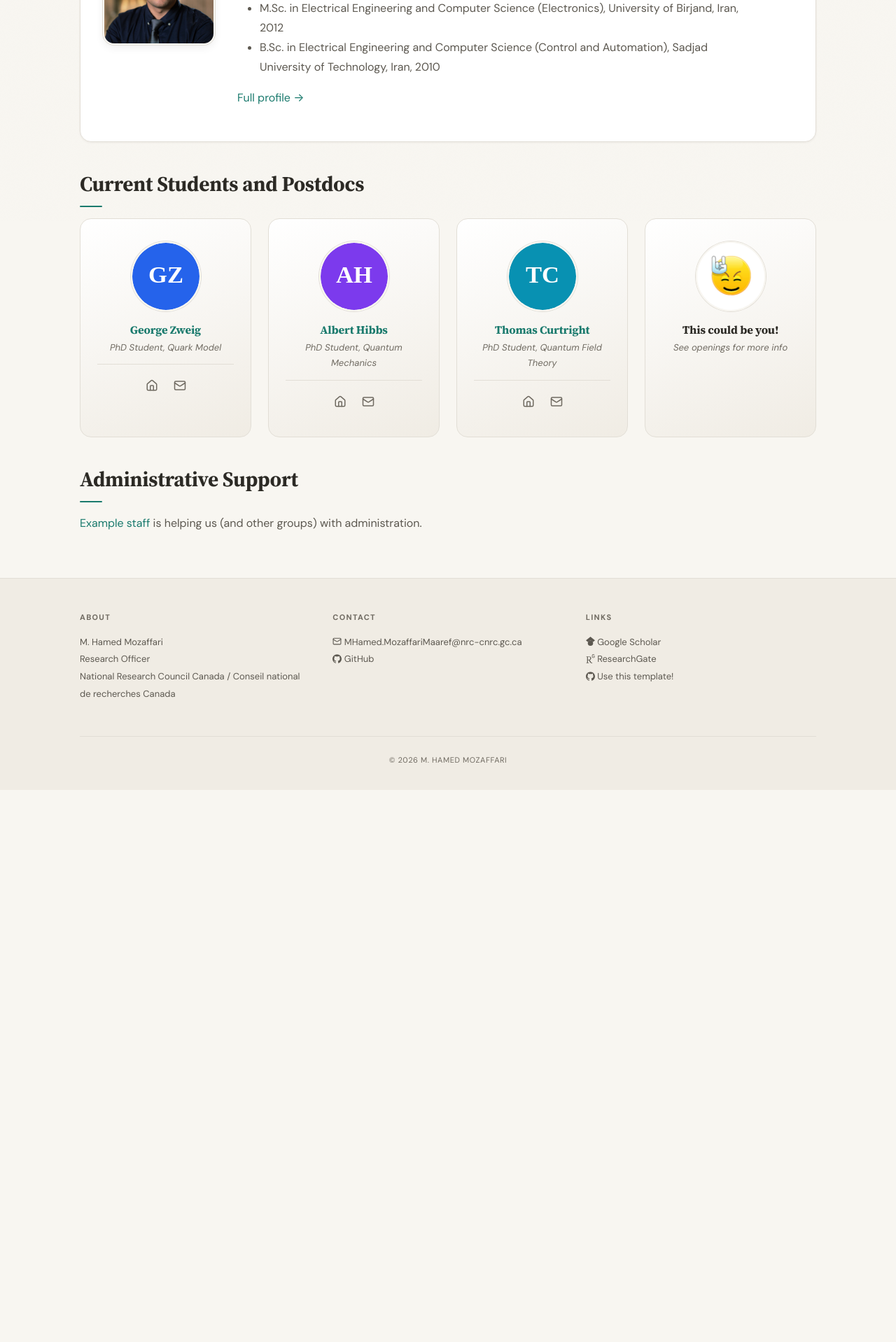
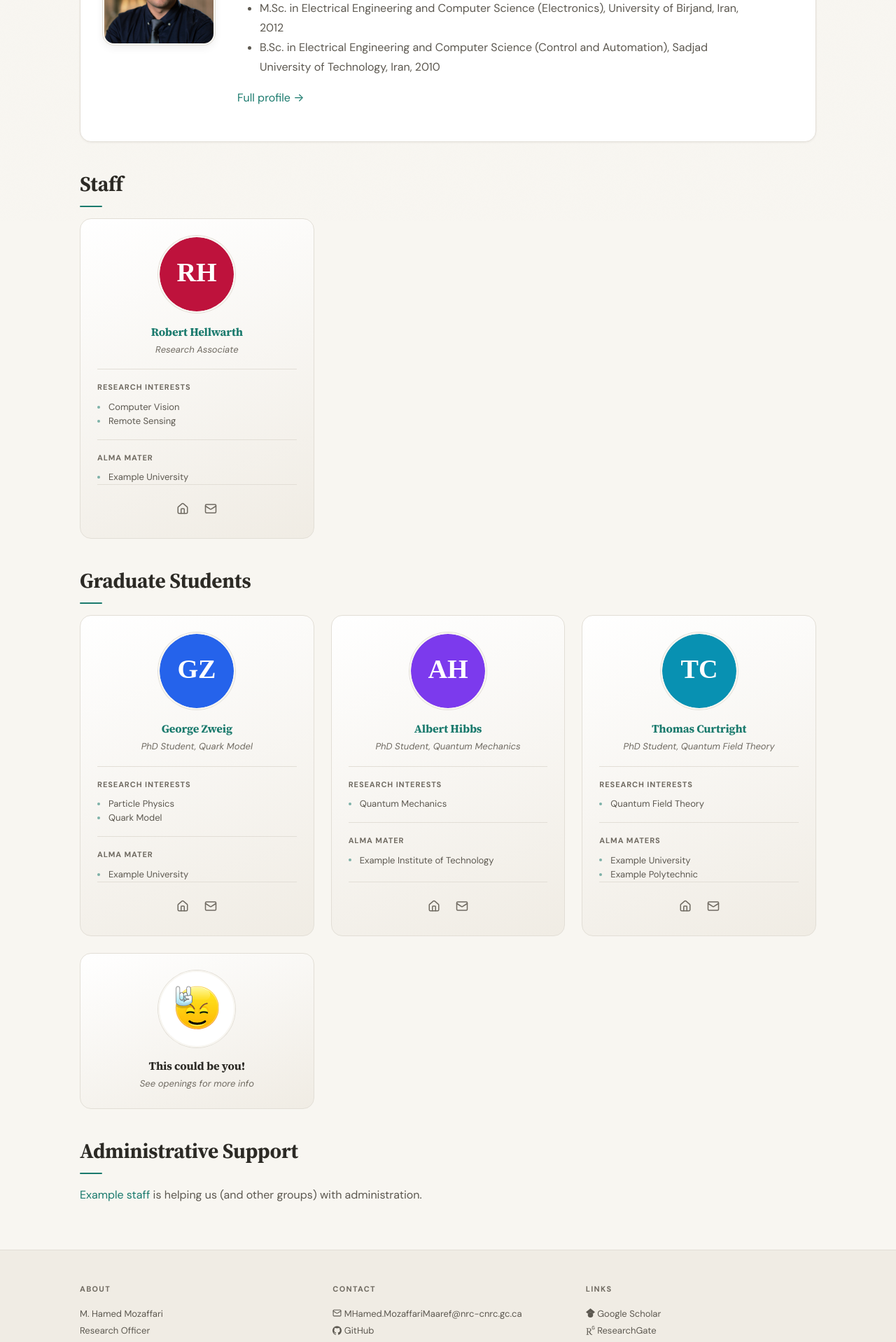
Before and after one commit to Hamed-Mozaffari/Hamed-Mozaffari.github.io, a Jekyll site: the page built from _pages/team.md, in a window 1280 px wide. Shown: the part 584-2502 px from the top of the page at 70% size. Built offline with Jekyll 4.4.1, drawn with Linux system fonts in a browser that asks for light colours; before the commit the page ends 1713 px from its top, so only the background shows below that.

Commit message:
Add files via upload

```diff
--- /dev/null
+++ b/_includes/team_card.html
@@ -0,0 +1,29 @@
+{% assign m = include.member %}
+<div class="team-card team-card-rich">
+<a href="{{ m.url | relative_url }}"><img src="{{ m.photo | prepend: '/images/' | relative_url }}" class="team-photo" alt="{{ m.title }}" width="110" height="110" loading="lazy"></a>
+<h3 class="team-name"><a href="{{ m.url | relative_url }}">{{ m.title }}</a></h3>
+<p class="team-info">{{ m.info }}</p>
+{% if m.interests and m.interests.size > 0 %}
+<div class="team-meta">
+<p class="team-meta-label">Research interests</p>
+<ul class="team-meta-list">
+{% for item in m.interests %}<li>{{ item }}</li>{% endfor %}
+</ul>
+</div>
+{% endif %}
+{% if m.alma_mater and m.alma_mater.size > 0 %}
+<div class="team-meta">
+<p class="team-meta-label">{% if m.alma_mater.size > 1 %}Alma maters{% else %}Alma mater{% endif %}</p>
+<ul class="team-meta-list">
+{% for item in m.alma_mater %}<li>{{ item }}</li>{% endfor %}
+</ul>
+</div>
+{% endif %}
+<div class="team-links">
+<a href="{{ m.url | relative_url }}" class="icon-link" title="Full profile" aria-label="Full profile">{% include icon.html name="house" %}</a>
+{% if m.email %}<a href="mailto:{{ m.email }}" class="icon-link" title="Email" aria-label="Email">{% include icon.html name="envelope" %}</a>{% endif %}
+{% if m.scholar %}<a href="{{ m.scholar }}" class="icon-link" title="Google Scholar" aria-label="Google Scholar">{% include icon.html name="google-scholar" %}</a>{% endif %}
+{% if m.github %}<a href="{{ m.github }}" class="icon-link" title="GitHub" aria-label="GitHub">{% include icon.html name="github" %}</a>{% endif %}
+{% if m.linkedin %}<a href="{{ m.linkedin }}" class="icon-link" title="LinkedIn" aria-label="LinkedIn">{% include icon.html name="linkedin" %}</a>{% endif %}
+</div>
+</div>
--- a/_pages/team.md
+++ b/_pages/team.md
@@ -14,8 +14,18 @@ permalink: /team/
   /team/<file-name>/. Copy _people/_TEMPLATE.md to start a new one.
 {% endcomment %}
 
+{% comment %}
+  Which section a person appears in is set by `group:` in their file:
+    group: management -> next to the PI
+    group: staff      -> Staff
+    group: students   -> Graduate Students  (also the default if `group` is missing)
+  The PI is the one file with `pi: true`.
+{% endcomment %}
+
 {% assign pi_person = site.people | where: "pi", true | first %}
-{% assign members = site.people | where_exp: "p", "p.pi != true" | sort: "order" %}
+{% assign management = site.people | where: "group", "management" | sort: "order" %}
+{% assign staff = site.people | where: "group", "staff" | sort: "order" %}
+{% assign students = site.people | where_exp: "p", "p.pi != true and p.group != 'staff' and p.group != 'management'" | sort: "order" %}
 
 ## PI
 
@@ -46,31 +56,30 @@ permalink: /team/
 </div>
 </div>
 
-{% if members.size > 0 %}
-## Current Students and Postdocs
+{% if management.size > 0 %}
+<div class="team-grid team-grid-rich" markdown="0">
+{% for member in management %}{% include team_card.html member=member %}{% endfor %}
+</div>
+{% endif %}
 
-<div class="team-grid" markdown="0">
-{% for member in members %}
-<div class="team-card">
-<a href="{{ member.url | relative_url }}"><img src="{{ member.photo | prepend: '/images/' | relative_url }}" class="team-photo" alt="{{ member.title }}" width="100" height="100" loading="lazy"></a>
-<h3 class="team-name"><a href="{{ member.url | relative_url }}">{{ member.title }}</a></h3>
-<p class="team-info">{{ member.info }}</p>
-<div class="team-links">
-<a href="{{ member.url | relative_url }}" class="icon-link" title="Profile page" aria-label="Profile page">{% include icon.html name="house" %}</a>
-{% if member.email %}<a href="mailto:{{ member.email }}" class="icon-link" title="Email" aria-label="Email">{% include icon.html name="envelope" %}</a>{% endif %}
-{% if member.scholar %}<a href="{{ member.scholar }}" class="icon-link" title="Google Scholar" aria-label="Google Scholar">{% include icon.html name="google-scholar" %}</a>{% endif %}
-{% if member.github %}<a href="{{ member.github }}" class="icon-link" title="GitHub" aria-label="GitHub">{% include icon.html name="github" %}</a>{% endif %}
+{% if staff.size > 0 %}
+## Staff
+
+<div class="team-grid team-grid-rich" markdown="0">
+{% for member in staff %}{% include team_card.html member=member %}{% endfor %}
 </div>
-</div>
-{% endfor %}
+{% endif %}
 
-<div class="team-card">
-<img src="{{ '/images/rock.jpg' | relative_url }}" class="team-photo" alt="Open position" width="100" height="100" loading="lazy">
+## Graduate Students
+
+<div class="team-grid team-grid-rich" markdown="0">
+{% for member in students %}{% include team_card.html member=member %}{% endfor %}
+<div class="team-card team-card-rich">
+<img src="{{ '/images/rock.jpg' | relative_url }}" class="team-photo" alt="Open position" width="110" height="110" loading="lazy">
 <h3 class="team-name">This could be you!</h3>
 <p class="team-info">See openings for more info</p>
 </div>
 </div>
-{% endif %}
 
 {% if site.data.alumni and site.data.alumni.size > 0 %}
 ## Alumni
--- a/_people/albert-hibbs.md
+++ b/_people/albert-hibbs.md
@@ -1,12 +1,15 @@
 ---
 layout: person
-order: 3
+order: 11
+group: students
 title: "Albert Hibbs"
 info: "PhD Student, Quantum Mechanics"
 photo: team/albert-hibbs.svg
 email: albert.hibbs@example.com
 interests:
   - Quantum Mechanics
+alma_mater:
+  - "Example Institute of Technology"
 ---
 
 Albert is a PhD student working on quantum mechanics.
--- a/_people/george-zweig.md
+++ b/_people/george-zweig.md
@@ -15,6 +16,8 @@ interests:
 education:
   - "M.Sc. in Physics, Example University, 2022"
   - "B.Sc. in Physics, Example University, 2020"
+alma_mater:
+  - "Example University"
 ---
 
 George joined the group as a PhD student and works on the quark model.
--- /dev/null
+++ b/_people/robert-hellwarth.md
@@ -0,0 +1,24 @@
+---
+layout: person
+order: 5
+group: staff
+title: "Robert Hellwarth"
+info: "Research Associate"
+photo: team/robert-hellwarth.svg
+email: robert.hellwarth@example.com
+interests:
+  - Computer Vision
+  - Remote Sensing
+alma_mater:
+  - "Example University"
+education:
+  - "Ph.D. in Electrical Engineering, Example University, 2019"
+---
+
+This is an example Staff entry, so you can see how the Staff section looks.
+Replace it with a real person, or delete this file to remove the Staff section
+until you have someone to put there.
+
+## Current project
+
+A few sentences about what this person works on.
--- a/_people/thomas-curtright.md
+++ b/_people/thomas-curtright.md
@@ -1,12 +1,16 @@
 ---
 layout: person
-order: 4
+order: 12
+group: students
 title: "Thomas Curtright"
 info: "PhD Student, Quantum Field Theory"
 photo: team/thomas-curtright.svg
 email: thomas.curtright@example.com
 interests:
   - Quantum Field Theory
+alma_mater:
+  - "Example University"
+  - "Example Polytechnic"
 ---
 
 Thomas is a PhD student working on quantum field theory.
--- a/_sass/layouts/_team.scss
+++ b/_sass/layouts/_team.scss
@@ -138,3 +138,82 @@
     border-bottom: none;
   }
 }
+
+// Grouped team sections (PI / Staff / Graduate Students) — richer cards that
+// also show research interests and alma mater, like a lab directory.
+.team-grid-rich {
+  grid-template-columns: repeat(auto-fill, minmax(280px, 1fr));
+  align-items: stretch;
+}
+
+.team-card-rich {
+  display: flex;
+  flex-direction: column;
+  text-align: left;
+  padding: var(--space-6);
+
+  .team-photo {
+    display: block;
+    width: 110px;
+    height: 110px;
+    margin-left: auto;
+    margin-right: auto;
+  }
+
+  .team-name,
+  .team-info {
+    text-align: center;
+  }
+
+  .team-info {
+    margin-bottom: 0;
+  }
+
+  .team-meta {
+    margin-top: var(--space-4);
+    padding-top: var(--space-4);
+    border-top: 1px solid var(--border-color);
+  }
+
+  .team-meta-label {
+    font-family: 'DM Sans', sans-serif;
+    font-size: 0.6875rem;
+    font-weight: 700;
+    text-transform: uppercase;
+    letter-spacing: 0.08em;
+    color: var(--text-muted);
+    margin: 0 0 var(--space-2);
+  }
+
+  .team-meta-list {
+    list-style: none;
+    padding-left: 0;
+    margin: 0;
+
+    li {
+      position: relative;
+      padding-left: var(--space-4);
+      font-size: 0.8125rem;
+      line-height: 1.55;
+      color: var(--text-secondary);
+    }
+
+    li::before {
+      content: '';
+      position: absolute;
+      left: 0;
+      top: 0.6em;
+      width: 4px;
+      height: 4px;
+      border-radius: 50%;
+      background-color: var(--accent);
+      opacity: 0.55;
+    }
+  }
+
+  .team-links {
+    margin-top: auto;
+    padding-top: var(--space-4);
+    margin-bottom: 0;
+  }
+}
```
Also changed, not shown: other parts of _people/george-zweig.md (+2 -1 lines), _people/_TEMPLATE.md (+6 -3 lines).
